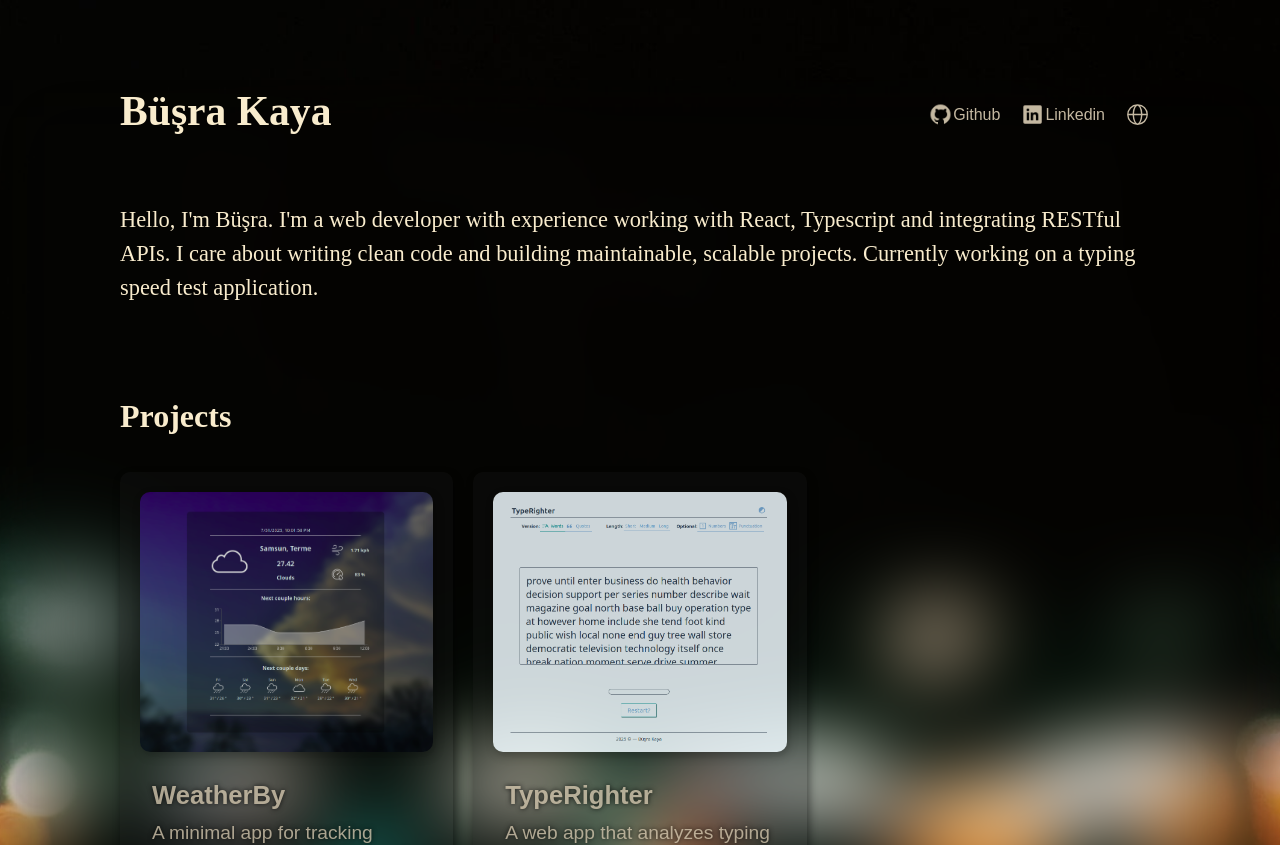
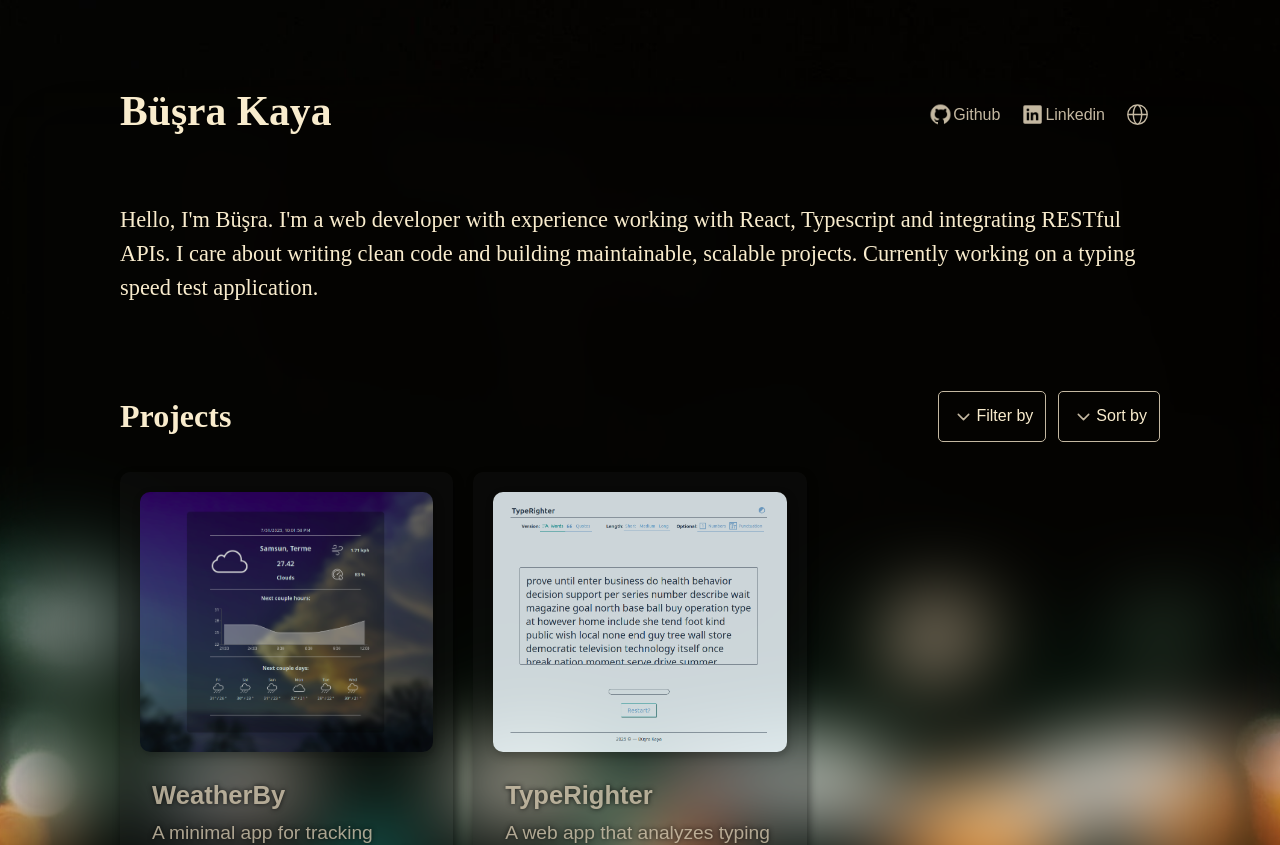
Before and after one commit to bus-ra-kaya/portfolio, a React (Vite) app: page / in a window 1280 px wide. Shown: the top 845 px of the page. Built offline with nearby package versions, Linux system fonts and the light colour scheme.

Commit message:
add sorting and filtering buttons

```diff
--- a/src/App.css
+++ b/src/App.css
@@ -44,7 +44,7 @@
   transform: scale(1.03);
 }
 
-.nav-btn:active, .github-btn:active {
+.nav-btn:active, .github-btn:active, .project-btn:active {
   color: var(--color-btn-press);
 }
 
@@ -73,7 +73,12 @@ h3 {
   mask-image: url("/world.svg");
 }
 
-.github, .linkedin, .world{
+.down-arrow {
+  -webkit-mask-image: url("/down-arrow.svg");
+  mask-image: url("/down-arrow.svg");
+}
+
+.github, .linkedin, .world, .down-arrow{
   width: 25px;
   height: 25px;
 }
@@ -88,8 +93,6 @@ h3 {
 .icon {
   cursor: pointer;
   background-color: var(--color-btn);
-  transition: 0.15s ease;
-
   -webkit-mask-size: contain;
   mask-size: contain;
   -webkit-mask-repeat: no-repeat;
@@ -98,12 +101,84 @@ h3 {
   mask-position: no-repeat;
 }
 
-.nav-btn:hover > .icon, .icon:hover {
+.nav-btn:hover > .icon, .icon:hover, .project-btn:hover > .down-arrow {
   background-color: var(--color-btn-hover);
   transform: scale(1.03);
 }
-.nav-btn:active > .icon, .icon:active {
+.nav-btn:active > .icon, .icon:active, .project-btn:active > .down-arrow {
   background-color: var(--color-btn-press);
+}
+
+.projects-header {
+  display: flex;
+  align-items: center;
+  justify-content: space-between;
+}
+
+.project-btn-container {
+  display: flex;
+  flex-direction: row;
+  gap: var(--space-sm);
+}
+
+.project-btn {
+  padding: var(--space-sm);
+  font-size: var(--font-size-s);
+  background-color: transparent;
+  border: 1px solid var(--color-btn);
+  color: var(--color-text);
+  border-radius: 5px;
+  display: flex;
+  flex-direction: row;
+  align-items: center;
+  cursor: pointer;
+}
+
+.dropdown-container {
+  position: relative;
+  z-index: 10;
+
+}
+
+.dropdown-menu {
+  position: absolute;
+  margin-top: var(--space-sm);
+  border-radius: var(--space-xs);
+  overflow: hidden;
+  display: flex;
+  flex-direction: column;
+  box-shadow: 2px 4px 10px rgba(0,0,0, 0.3);
+  border: none;
+  left: 0;
+  right: 0;
+}
+
+.dropdown-btn {
+  border: none;
+  background-color: var(--color-dropdown-btn);
+  color: var(--color-text);
+  width: 100%;
+  font-size: var(--font-size-s);
+  padding: var(--space-xs);
+  cursor: pointer;
+}
+
+.dropdown-btn:hover {
+background-color: var(--color-dropdown-hover);
+}
+
+.dropdown-btn:active {
+  background-color: var(--color-dropdown-active) ;
+}
+
+.dropdown-overlay {
+  position: fixed;
+  top: var(--space-none);
+  left: var(--space-none);
+  bottom: var(--space-none);
+  right: var(--space-none);
+  background: transparent;
+  z-index: 9;
 }
 
 
@@ -192,7 +267,7 @@ footer, .contact {
   cursor: pointer;
 }
 
-.contact button:hover, .github-btn:hover {
+.contact button:hover, .github-btn:hover, .project-btn:hover {
   background-color: var(--color-accent);
   box-shadow: 0px 0px px var(--color-accent);
 }
--- a/src/App.tsx
+++ b/src/App.tsx
@@ -1,15 +1,25 @@
 import './App.css';
-import Project from './components/project';
+import ProjectSort from './components/projectSort';
 import LangToggle from './components/langToggle';
+import DropdownMenu from './components/dropdownMenu';
 import {useTranslation} from "react-i18next";
+import { useState } from "react";
 
 export default function App():React.JSX.Element {
   const { t } = useTranslation();
 
+  const [activeFilter, setActiveFilter] = useState<string>("");
+  const [activeSortby, setActiveSortby] = useState<string>("");
+
+  const [openDropdown, setOpenDropdown] = useState<string | null>(null);
+
+  const sortingOptions = [t("projectGrouping.newest"), t("projectGrouping.oldest")];
+  const filteringOptions = ["HTML/CSS","Javascript", "Typescript", "React", "Node"];
+
 
   return (
     <div className="app-container">
-      <nav className="navbar" aria-label={t("mainNav")}>
+      <nav className="navbar" aria-label={t("mainNav")} rel='noopener noreferrer'>
               <a href="/" className='link' aria-label={t("home")}>
                 <h1 className="title">Büşra Kaya</h1>
             </a>
@@ -32,32 +42,38 @@ export default function App():React.JSX.Element {
               <LangToggle/>
           </div>
       </nav>
+
+
+
       <main className="description">
 
         <p>{t("description")}</p>
 
         <br />
-        <h3>{t("projects")}</h3>
+        <div className='projects-header'>
+          <h3>{t("projects")}</h3>
+          <div className='project-btn-container'>
+
+            <DropdownMenu
+              menuName={t("projectGrouping.filterBy")}
+              menuIcon='down-arrow'
+              menuItems = {filteringOptions}
+              open= {openDropdown === "filterBy"}
+              onToggle= {() => setOpenDropdown(openDropdown === "filterBy" ? null : "filterBy")}
+              setActiveItem={setActiveFilter} />
+
+            <DropdownMenu
+              menuName={t("projectGrouping.sortBy")}
+              menuIcon='down-arrow'
+              menuItems = {sortingOptions}
+              open = {openDropdown === "sortBy"}
+              onToggle={() => setOpenDropdown(openDropdown === "sortBy" ? null : "sortBy")}
+              setActiveItem={setActiveSortby} />
+              </div>
+        </div>
+
       <section className='projects' aria-label={t("projects")}>
-        <Project
-        image="./weatherby.png"
-        imageAlt={t("WeatherBy.alt")}
-        header={t("WeatherBy.header")}
-        description={t("WeatherBy.desc")}
-        status="07/2025"
-        tech={t("WeatherBy.tech")}
-        github={t("WeatherBy.github")}
-      />
-
-      <Project
-        image="./type-righter.png"
-        imageAlt={t("TypeRighter.alt")}
-        header={t("TypeRighter.header")}
-        description={t("TypeRighter.desc")}
-        status={t("wip")}
-        tech={t("TypeRighter.tech")}
-        github={t("TypeRighter.github")}
-      />
+        <ProjectSort activeFilter={activeFilter} activeSortBy={activeSortby} />
 
       </section>
 
--- /dev/null
+++ b/src/components/dropdownMenu.tsx
@@ -0,0 +1,39 @@
+interface DropdownMenuProps {
+    readonly menuName: string;
+    readonly menuIcon: string;
+    readonly menuItems: string[];
+	readonly open: boolean;
+	onToggle: () => void;
+	setActiveItem: React.Dispatch<React.SetStateAction<string>>;
+}
+
+export default function DropdownMenu({menuName, menuIcon, menuItems, open, onToggle, setActiveItem}: DropdownMenuProps){
+
+
+  return (
+	<>
+	{open && <div className="dropdown-overlay" onClick={() => onToggle()}></div>}
+    <div className="dropdown-container">
+      <button className="project-btn" onClick={() => onToggle()}>
+				<div className={`${menuIcon} icon`}></div>
+				{menuName}
+      </button>
+
+			{open && (
+				<div className="dropdown-menu">
+					{menuItems.map((i) => (
+						<button  className="dropdown-btn" key={i}
+						onClick = { () => {
+							onToggle();
+							setActiveItem(i);
+						}
+						}>
+							{i}
+						</button>
+					))}
+				</div>
+			)}
+    </div>
+	</>
+    )
+}
--- /dev/null
+++ b/src/components/projectSort.tsx
@@ -0,0 +1,61 @@
+import projectsData from '../data/projects.json';
+import {useTranslation} from "react-i18next";
+import Project from './project';
+
+interface ProjectSortProps {
+  activeFilter: string,
+  activeSortBy: string,
+
+}
+
+export default function ProjectSort({activeFilter, activeSortBy}: ProjectSortProps) {
+
+  const {t} = useTranslation();
+
+  let projects = projectsData.map(p => ({
+    ...p,
+    imageAlt: t(`${p.id}.alt`),
+    header: t(`${p.id}.header`),
+    description: t(`${p.id}.desc`),
+    status: p.status === "wip" ? t("wip") : p.status,
+  }))
+
+  if(activeFilter.length > 0){
+    projects = projects.filter(project => { return project.tech.includes(activeFilter)
+    });
+  }
+
+  if (activeSortBy.length > 0){
+    const newest = activeSortBy === t(`projectGrouping.newest`);
+    projects = projects.sort((a,b) => {
+
+      if(a.status === t("wip")) return newest ? 1 : -1;
+      if(b.status === t("wip")) return newest ? -1 : 1;
+
+
+
+      const dateA = new Date(a.status);
+      const dateB = new Date(b.status);
+
+      return newest ? dateB.getTime() - dateA.getTime() : dateA.getTime() - dateB.getTime()
+        })}
+
+  return (
+    <>
+      {
+        projects.map(project => (
+          <Project
+          key={project.id}
+          image={project.image}
+          imageAlt={project.imageAlt}
+          header={project.header}
+          description={project.description}
+          status={project.status}
+          tech={project.tech}
+          github={project.github}
+        />
+        ))
+      }
+    </>
+  )
+}
--- /dev/null
+++ b/src/data/projects.json
@@ -0,0 +1,16 @@
+[
+    {
+    "id": "weatherby",
+    "image": "./weatherby.png",
+    "status": "07/2025",
+    "tech": "HTML/CSS Javascript React",
+    "github": "https://github.com/bus-ra-kaya/Weatherby"
+  },
+  {
+    "id": "type-righter",
+    "image": "./type-righter.png",
+    "status": "wip",
+    "tech": "HTML/CSS React Typescript",
+    "github": "https://github.com/bus-ra-kaya/type-righter"
+  }
+]
--- a/src/index.css
+++ b/src/index.css
@@ -5,6 +5,10 @@
   --color-btn-press:hsl(42, 14%, 59%);
   --color-accent:hsl(15, 77%, 71%);
   --color-muted: hsl(42, 30%, 45%);
+  --color-dropdown-btn: hsl(0, 0%, 10%);
+  --color-dropdown-hover: hsl(42, 9%, 21%);
+  --color-dropdown-active: hsl(40, 11%, 32%);
+
 
   --space-none: 0;
   --space-auto: auto;
--- a/src/locales/en/translation.json
+++ b/src/locales/en/translation.json
@@ -4,25 +4,27 @@
   "projects": "Projects",
   "mainNav":"Navigation",
   "home":"main page",
-  "WeatherBy": {
+  "projectGrouping": {
+    "filterBy": "Filter by",
+    "sortBy" : "Sort by",
+    "newest": "Newest",
+    "oldest": "Oldest"
+    },
+  "weatherby": {
     "header": "WeatherBy",
     "desc": "A minimal app for tracking current weather, humidity, and wind speed.",
     "alt": "weather app screenshot",
     "details": ["Search any city or select a location via interactive map.",
                 "Live location time updates for selected location.",
-                "Dynamic weather data pulled from OpenWeather."],
-    "tech": "HTML, CSS, Javascript, React",
-    "github": "https://github.com/bus-ra-kaya/Weatherby"
+                "Dynamic weather data pulled from OpenWeather."]
   },
-  "TypeRighter": {
+  "type-righter": {
     "header": "TypeRighter",
     "desc": "A web app that analyzes typing performance with real-time statistics.",
     "alt": "typing speed test screenshot",
     "details": ["Calculate wpm, accuracy and errors over time.",
                 "Different test options like numbers or punctuation being included.",
-                "4 theme options for variety."],
-    "tech": "HTML, CSS, React, Typescript",
-    "github": "https://github.com/bus-ra-kaya/type-righter"
+                "4 theme options for variety."]
   },
   "tech-used": "Technologies used:",
   "wip": "In Development",
--- a/src/locales/tr/translation.json
+++ b/src/locales/tr/translation.json
@@ -4,6 +4,12 @@
   "projects": "Projeler",
   "mainNav":"Navigasyon",
   "home":"ana sayfa",
+  "projectGrouping": {
+    "filterBy": "Filtrele",
+    "sortBy" : "Sırala",
+    "newest": "En Yeniler",
+    "oldest": "En Eskiler"
+    },
   "WeatherBy": {
     "header": "WeatherBy",
     "desc": "Anlık hava durumu, nem ve rüzgar hızını takip etmeye yarayan minimal bir uygulama.",
@@ -12,10 +18,7 @@
       "Herhangi bir şehri arama ve etkileşimli harita üzerinden konum seçme.",
       "Seçilen konum için canlı saat güncellemeleri.",
       "OpenWeather'dan dinamik olarak çekilen hava durumu verileri."
-    ],
-    "tech": "HTML, CSS, Javascript, React",
-    "github": "https://github.com/bus-ra-kaya/Weatherby"
-  },
+    ]},
   "TypeRighter": {
     "header": "TypeRighter",
     "desc": "Gerçek zamanlı istatistiklerle yazma performansını analiz eden bir web uygulaması.",
@@ -24,9 +27,7 @@
       "Dakika başına kelime (wpm), doğruluk ve hata oranını hesaplar.",
       "Sayılar veya noktalama işaretleri içeren farklı test seçenekleri.",
       "Dört farklı tema seçeneğiyle kişiselleştirme imkanı."
-    ],
-    "tech": "HTML, CSS, React, Typescript",
-    "github": "https://github.com/bus-ra-kaya/type-righter"
+    ]
   },
   "tech-used": "Kullanılan teknolojiler:",
   "wip": "Geliştirme aşamasında",
```
Also changed, not shown: public/down-arrow.svg (added).
